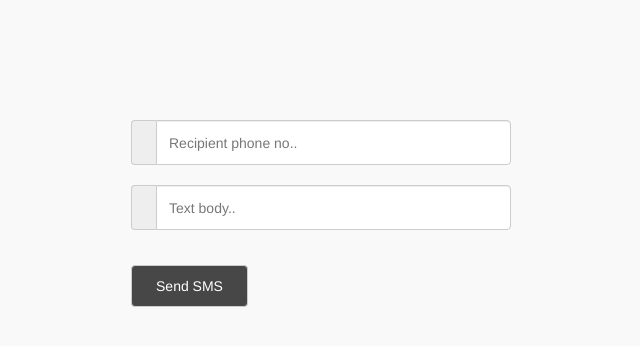
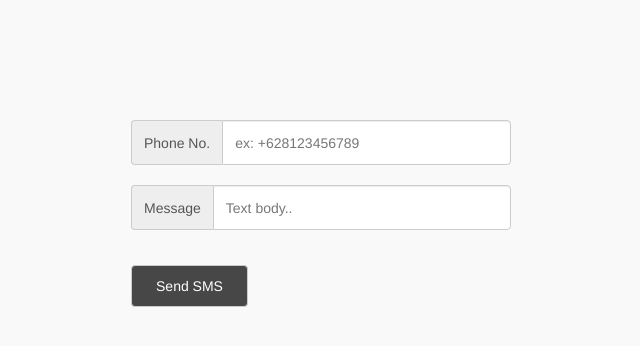
Before and after one commit to bayuhafiz/sms, a PHP site: page / in a window 1280 px wide. Shown: the top 346 px of the page, without its empty margins (319-959 px from the left). Run offline with PHP 8.4, Linux system fonts and the light colour scheme.

Commit message:
update #4

```diff
--- a/index.php
+++ b/index.php
@@ -11,11 +11,11 @@
 		<div class="login-box">
 			<form action="send-sms.php" method="POST" enctype="multipart/form-data">
 				<div class="input-group form-group">
-					<span class="input-group-addon"><span class="glyphicon glyphicon-text"></span></span>
-				  	<input type="text" name="phone_no" class="form-control" placeholder="Recipient phone no.." required autocomplete="off">
+					<span class="input-group-addon">Phone No.</span>
+				  	<input type="text" name="phone_no" class="form-control" placeholder="ex: +628123456789" required autocomplete="off">
 				</div>
 				<div class="input-group form-group">
-					<span class="input-group-addon"><span class="glyphicon glyphicon-text"></span></span>
+					<span class="input-group-addon">Message</span>
 				  	<input type="text" name="sms_body" class="form-control" placeholder="Text body.." required autocomplete="off">
 				</div>
 				<div class="btn-group form-group">
--- a/send-sms.php
+++ b/send-sms.php
@@ -3,8 +3,11 @@ include ( "lib/NexmoAccount.php" );
 include ( "lib/NexmoMessage.php" );
 include ( "lib/NexmoReceipt.php" );
 
+$no = $_POST['phone_no'];
+$txt = $_POST['sms_body'];
+
 	$sms = new NexmoMessage('6e4d6866', '2af8f65e');
-    $sms->sendText( '+6287759940070', 'MyApp', 'Hello world!' );
+    $sms->sendText( $no, 'MyApp', $txt );
 
     $receipt = new NexmoReceipt();
      if ($receipt->exists()) {
```
